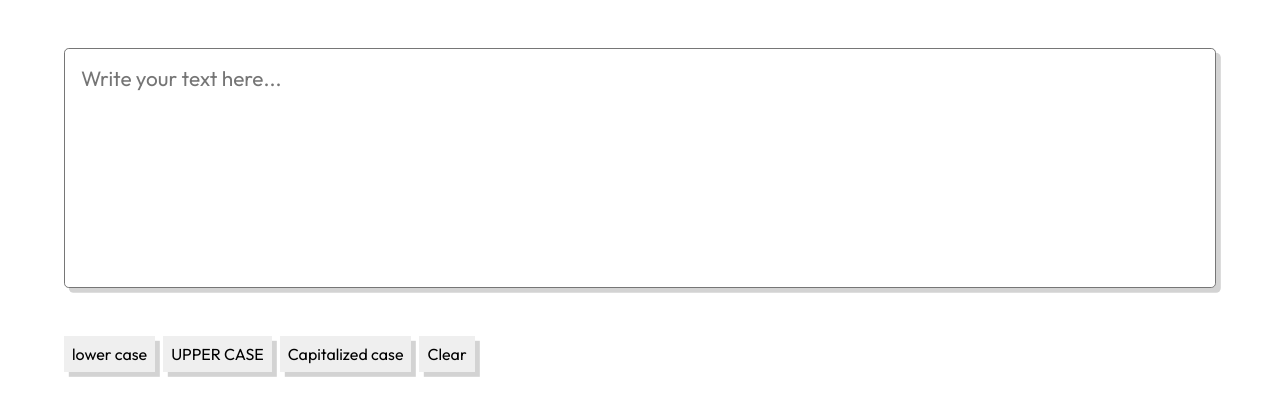
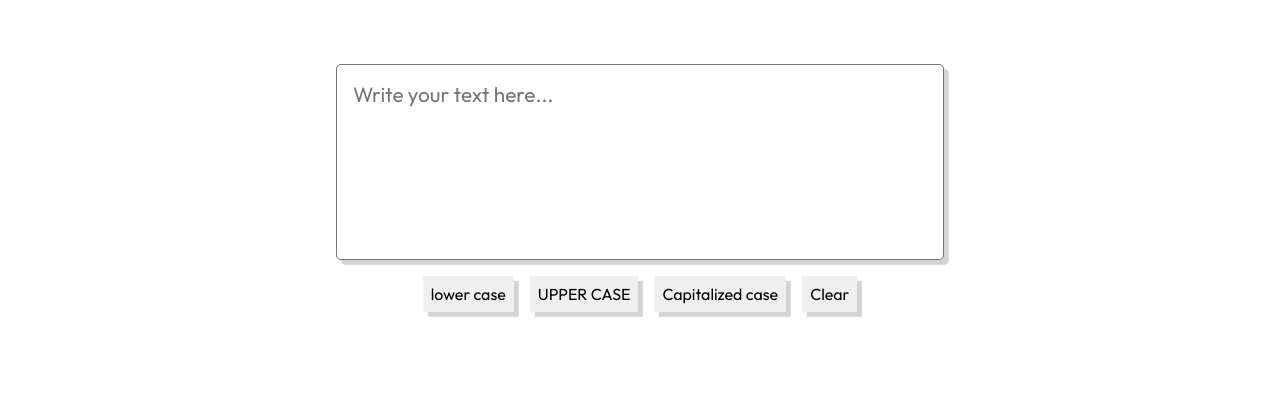
Before and after one commit to MuneebGulzar/text-playground, a React (Create React App) app: page / in a window 1280 px wide. Shown: the top 416 px of the page. Built offline with nearby package versions, Linux system fonts and the light colour scheme.

Commit message:
modified:   src/component/Form.js 	modified:   src/styles/Form.css

```diff
--- a/src/component/Form.js
+++ b/src/component/Form.js
@@ -34,17 +34,20 @@ const Form = () => {
         setInputText('');
     }
     return (
-        <>
-            <div className='container'>
+
+        <div className='container'>
+            <div className="textarea-container">
                 <textarea autoFocus placeholder='Write your text here...' value={inputText} onChange={handleOnChange} />
             </div>
+
             <div className="buttons">
                 <button onClick={handleToLowerCase}>lower case</button>
                 <button onClick={handleToUpperCase}>UPPER CASE</button>
                 <button onClick={handleToCapitalize}>Capitalized case</button>
                 <button onClick={handleToClear}>Clear</button>
             </div>
-        </>
+
+        </div>
     )
 }
 
--- a/src/styles/Form.css
+++ b/src/styles/Form.css
@@ -1,17 +1,22 @@
 .container{
     width: 90vw;
-    height: 30vh;
+    height: 35vh;
     margin-block: 3rem;
     display: flex;
     flex-direction: column;
-    /* gap: 1rem; */
+    align-items: center;
+    gap: 1rem;
+    padding: 1rem;
+}
+.textarea-container{
+    width: 100%;
+    height: 80%;
 }
 textarea{
     width: 100%;
     height: 100%;
     resize: none;
     outline: none;
-    /* border: .3rem solid lightgray; */
     box-shadow: .3rem .3rem 0 lightgray;
     border-radius: .3rem;
     padding: 1rem;
@@ -19,7 +24,9 @@ textarea{
 }
 .buttons{
     display: flex;
-    gap: .5rem;
+    gap: 1rem;
+    justify-content: center;
+    flex-wrap: wrap;
 }
 button{
     width: fit-content;
@@ -28,3 +35,9 @@ button{
     border: none;
     box-shadow: .3rem .3rem 0 lightgray;
 }
+
+@media screen and (min-width: 1280px){
+    .container{
+        width: 50vw;
+    }
+}
```
